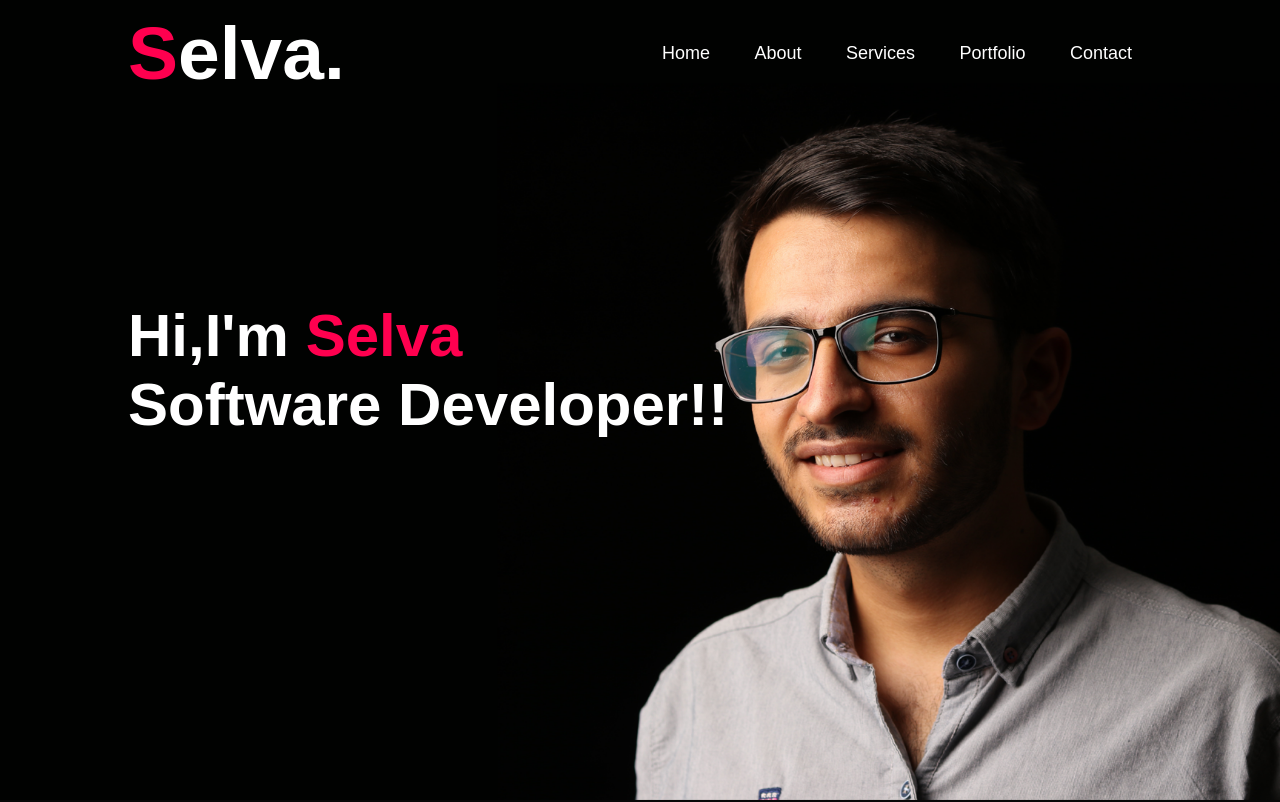
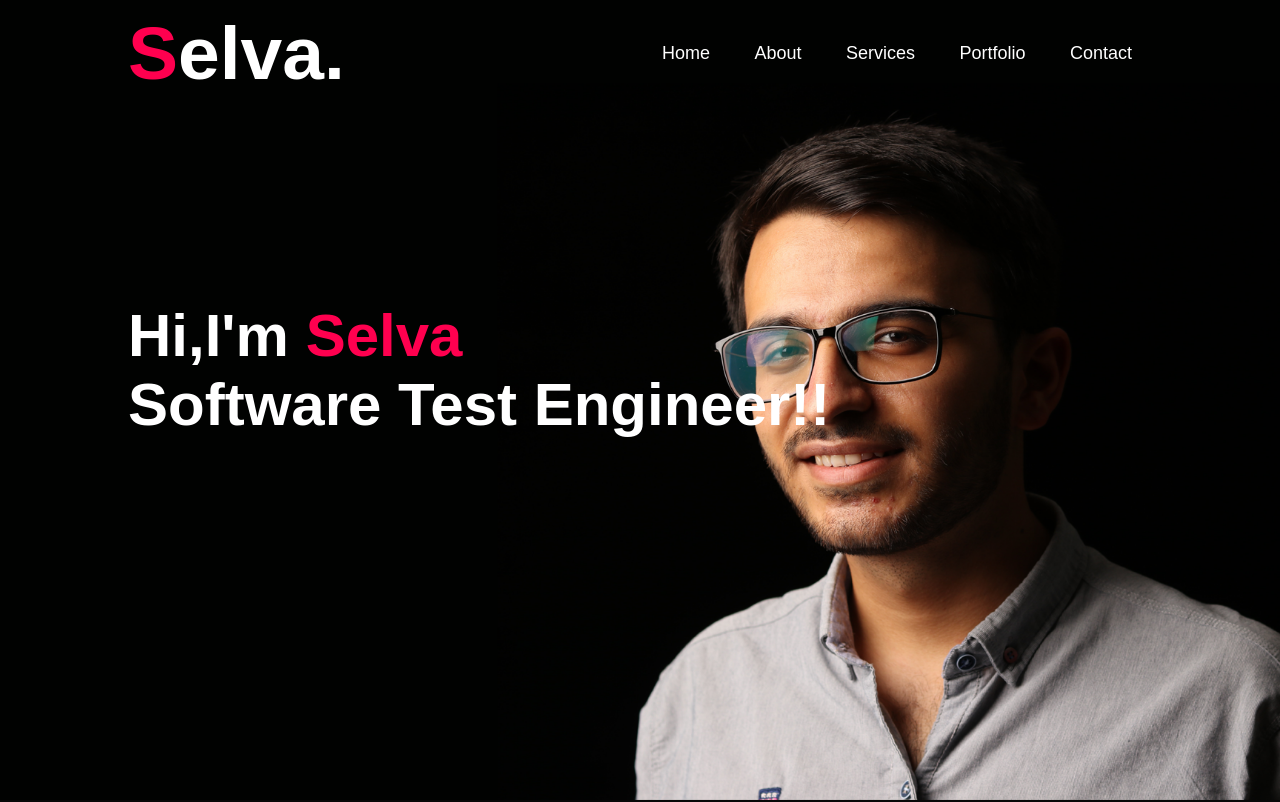
Before and after one commit to Selva1027/portfolio, a plain HTML site: page index.html in a window 1280 px wide. Shown: the top 802 px of the page. Drawn offline with Linux system fonts and the light colour scheme.

Commit message:
Update index.html

```diff
--- a/index.html
+++ b/index.html
@@ -26,7 +26,7 @@
         <div class="header-text">
 
             <h1>Hi,I'm <span>Selva</span> <br>
-                  Software Developer!!</h1>
+                  Software Test Engineer!!</h1>
         </div>
     </div>
 </div>
```
